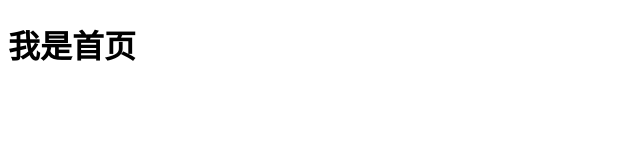
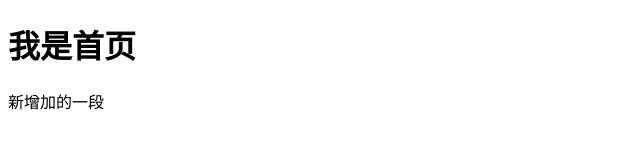
Before and after one commit to huangmengpaopao/test-demo, a plain HTML site: page index.html in a window 1280 px wide. Shown: the whole page, without its empty margins (0-640 px from the left). Drawn offline with Linux system fonts and the light colour scheme.

Commit message:
第二次提交

```diff
--- a/index.html
+++ b/index.html
@@ -6,5 +6,6 @@
 	</head>
 	<body>
 		<h1>我是首页</h1>
+		<p>新增加的一段</p>
 	</body>
 </html>
```
